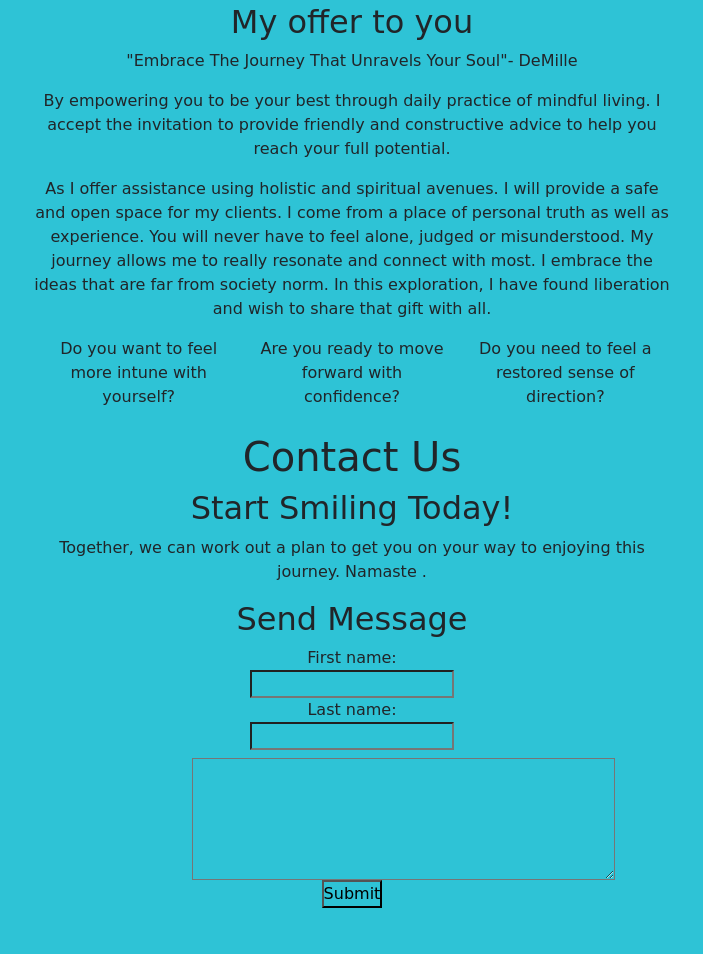
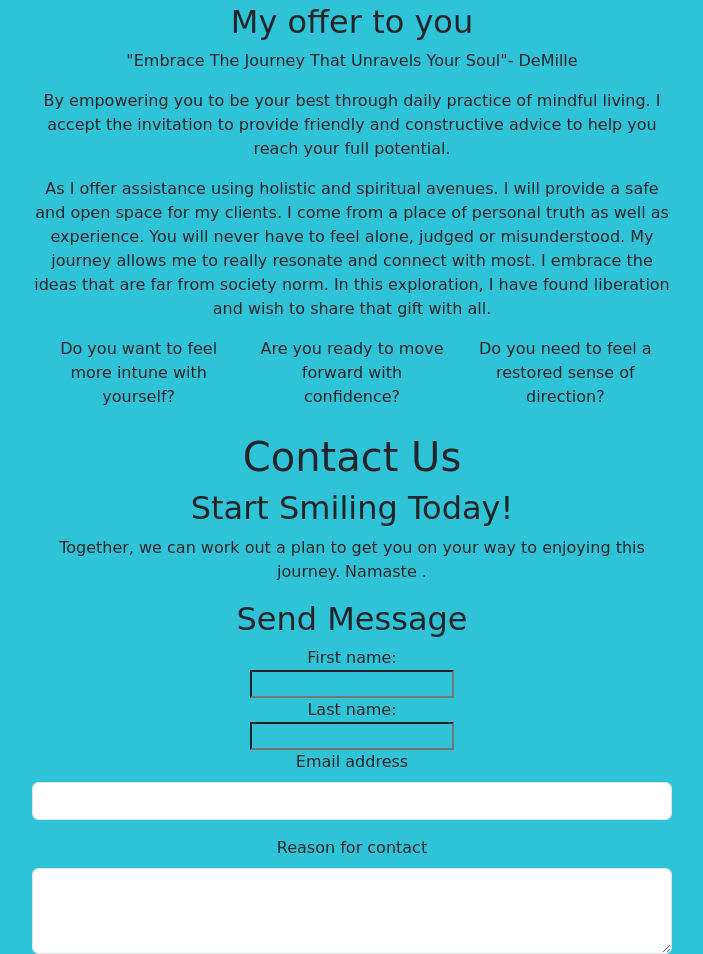
Before and after one commit to AprilDavisDeMille/DemoRepo, a plain HTML site: page index2.html in a window 1280 px wide. Shown: the part 1584-2538 px from the top of the page, without its empty margins (288-991 px from the left). Before the commit the page ends 2492 px from the top, so only its background shows below. Drawn offline with nearby package versions, Linux system fonts and the light colour scheme.

Commit message:
add email line to form

```diff
--- a/index2.html
+++ b/index2.html
@@ -107,14 +107,15 @@
 
     </form>
 
-  <h3></h3>
-<section class="about">
-  <form>
-      <label for="Description"></label>
-      <textarea rows="5" cols="50" name="Description"
-                          id="Description"></textarea>
-                          <input type="submit" value="Submit">
-  </form>
+
+    <div class="mb-3">
+        <label for="exampleFormControlInput1" class="form-label">Email address</label>
+        <input type="email" class="form-control" id="exampleFormControlInput1" placeholder="">
+      </div>
+      <div class="mb-3">
+        <label for="exampleFormControlTextarea1" class="form-label">Reason for contact</label>
+        <textarea class="form-control" id="exampleFormControlTextarea1" rows="3"></textarea>
+      </div>
 
 
 
```
